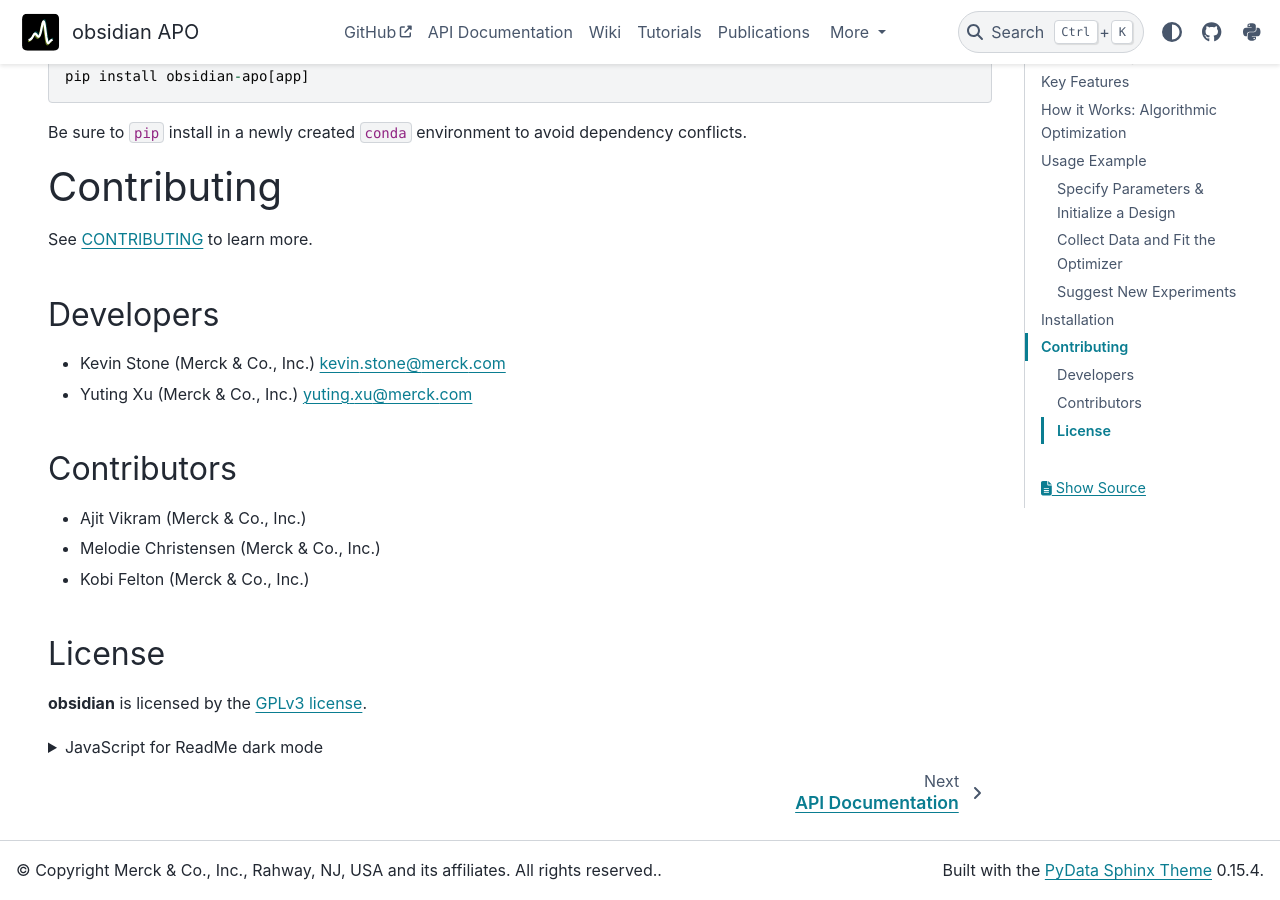
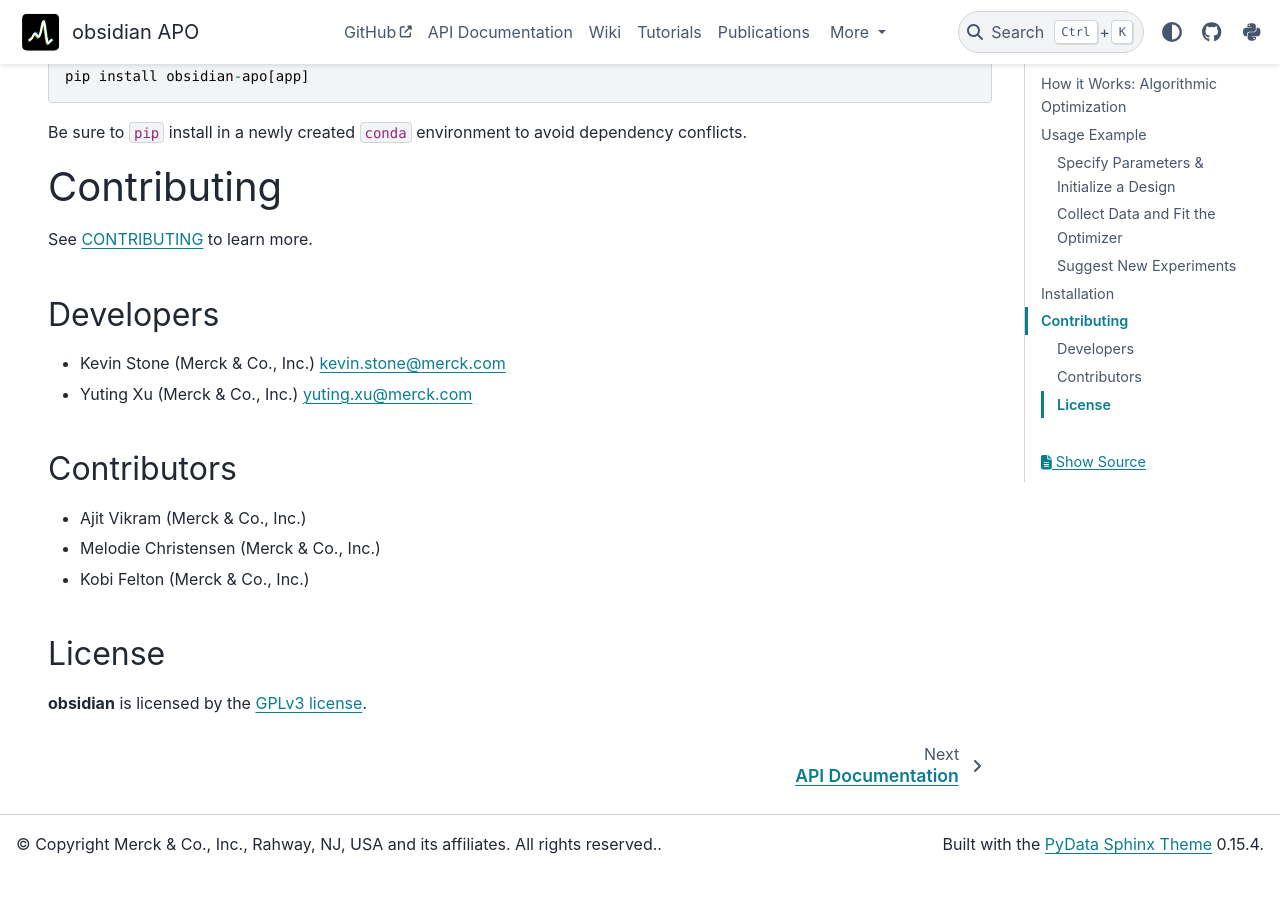
Before and after one commit to MSDLLCpapers/obsidian, a Sphinx documentation site: the page built from docs/index.rst, in a window 1280 px wide and 900 px high, scrolled down 3031 px. Built offline with Sphinx 7.4.7 and the PyData theme 0.15.4, drawn with Linux system fonts in a browser that asks for light colours; after the commit the page ends 3904 px from its top, so only the background shows below that.

Commit message:
Removed javascript, fixed dark mode logo reaction

```diff
--- a/docs/index.rst
+++ b/docs/index.rst
@@ -20,5 +20,11 @@
 
    stubs/reference
 
+.. raw:: html
+
+   <div align = "center">
+      <img src="https://github.com/MSDLLCpapers/obsidian/blob/main/docs/_static/obsidian_logo_dark.svg?raw=true" class="only-dark" width="100" alt = "obsidian logo">
+   </div>
+
 .. include:: ../readme.md
     :parser: myst_parser.sphinx_
--- a/readme.md
+++ b/readme.md
@@ -3,9 +3,8 @@
 ReadMe
 -->
 
-<link rel="preload" href="_static/obsidian_logo_dark.svg" as="image">
 <div align = "center">
-  <img src="https://github.com/MSDLLCpapers/obsidian/blob/main/docs/_static/obsidian_logo.svg?raw=true" class="mainlogo dark-light" width="100" alt = "obsidian logo">
+  <img src="https://github.com/MSDLLCpapers/obsidian/blob/main/docs/_static/obsidian_logo.svg?raw=true" class="only-light" width="100" alt = "obsidian logo">
 </div>
 
 
@@ -137,13 +136,3 @@
 
 ## License
 __obsidian__ is licensed by the [GPLv3 license](https://github.com/MSDLLCpapers/obsidian/blob/main/LICENSE).
-
-<details><summary>JavaScript for ReadMe dark mode</summary>
-        <script type="text/javascript" class="hidden">
-        var observer = new MutationObserver(function(mutations) {
-            const dark = document.documentElement.dataset.theme == 'dark';
-            document.getElementsByClassName('mainlogo')[0].src = dark ? 'https://github.com/MSDLLCpapers/obsidian/blob/main/docs/_static/obsidian_logo_dark.svg?raw=true' : "https://github.com/MSDLLCpapers/obsidian/blob/main/docs/_static/obsidian_logo.svg?raw=true";
-        })
-        observer.observe(document.documentElement, {attributes: true, attributeFilter: ['data-theme']});
-        </script>
-</details>
```
